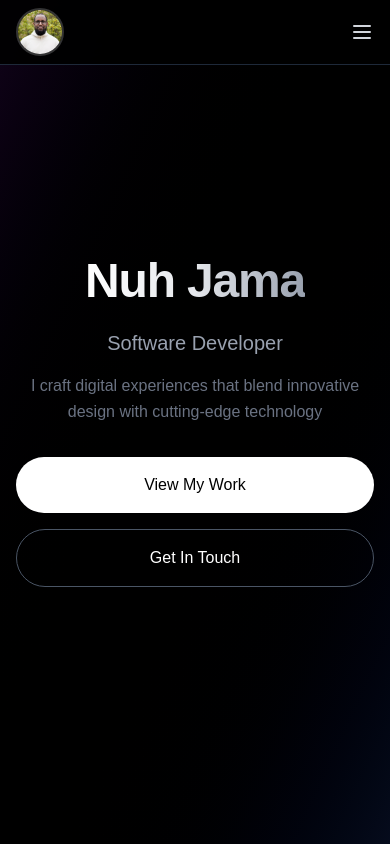
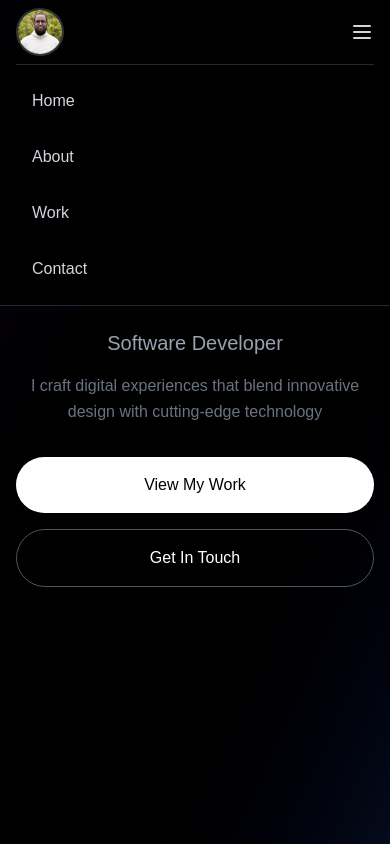
Before and after one commit to numoh/portfolio, a Next.js app: page / in a window 390 px wide. Both pictures are taken after a click on the button 362 px from the left and 32 px from the top of the page. Shown: the top 844 px of the page. Built offline with nearby package versions, Linux system fonts and the light colour scheme.

Commit message:
Fixed mobile hamburger menu functionality

```diff
--- a/src/components/Navbar.tsx
+++ b/src/components/Navbar.tsx
@@ -4,9 +4,11 @@ import { useState } from 'react';
 
 export default function Navbar() {
   const [isDark, setIsDark] = useState(false);
+  const [isMenuOpen, setIsMenuOpen] = useState(false);
 
   const scrollTo = (id: string) => {
     document.getElementById(id)?.scrollIntoView({ behavior: 'smooth' });
+    setIsMenuOpen(false);
   };
 
   const toggleTheme = () => {
@@ -33,13 +35,28 @@ export default function Navbar() {
             <button onClick={() => scrollTo('projects')} className="text-gray-300 hover:text-white transition-colors text-sm font-medium">Work</button>
             <button onClick={() => scrollTo('contact')} className="text-gray-300 hover:text-white transition-colors text-sm font-medium">Contact</button>
           </div>
-          <button className="sm:hidden text-gray-300 hover:text-white">
+          <button
+            onClick={() => setIsMenuOpen(!isMenuOpen)}
+            className="sm:hidden text-gray-300 hover:text-white"
+          >
             <svg className="w-6 h-6" fill="none" stroke="currentColor" viewBox="0 0 24 24">
               <path strokeLinecap="round" strokeLinejoin="round" strokeWidth={2} d="M4 6h16M4 12h16M4 18h16" />
             </svg>
           </button>
 
         </div>
+
+        {/* Mobile Menu */}
+        {isMenuOpen && (
+          <div className="sm:hidden bg-black/95 backdrop-blur-xl border-t border-gray-800">
+            <div className="px-4 py-4 space-y-4">
+              <button onClick={() => scrollTo('home')} className="block w-full text-left text-gray-300 hover:text-white transition-colors py-2">Home</button>
+              <button onClick={() => scrollTo('about')} className="block w-full text-left text-gray-300 hover:text-white transition-colors py-2">About</button>
+              <button onClick={() => scrollTo('projects')} className="block w-full text-left text-gray-300 hover:text-white transition-colors py-2">Work</button>
+              <button onClick={() => scrollTo('contact')} className="block w-full text-left text-gray-300 hover:text-white transition-colors py-2">Contact</button>
+            </div>
+          </div>
+        )}
       </div>
     </nav>
   );
```
